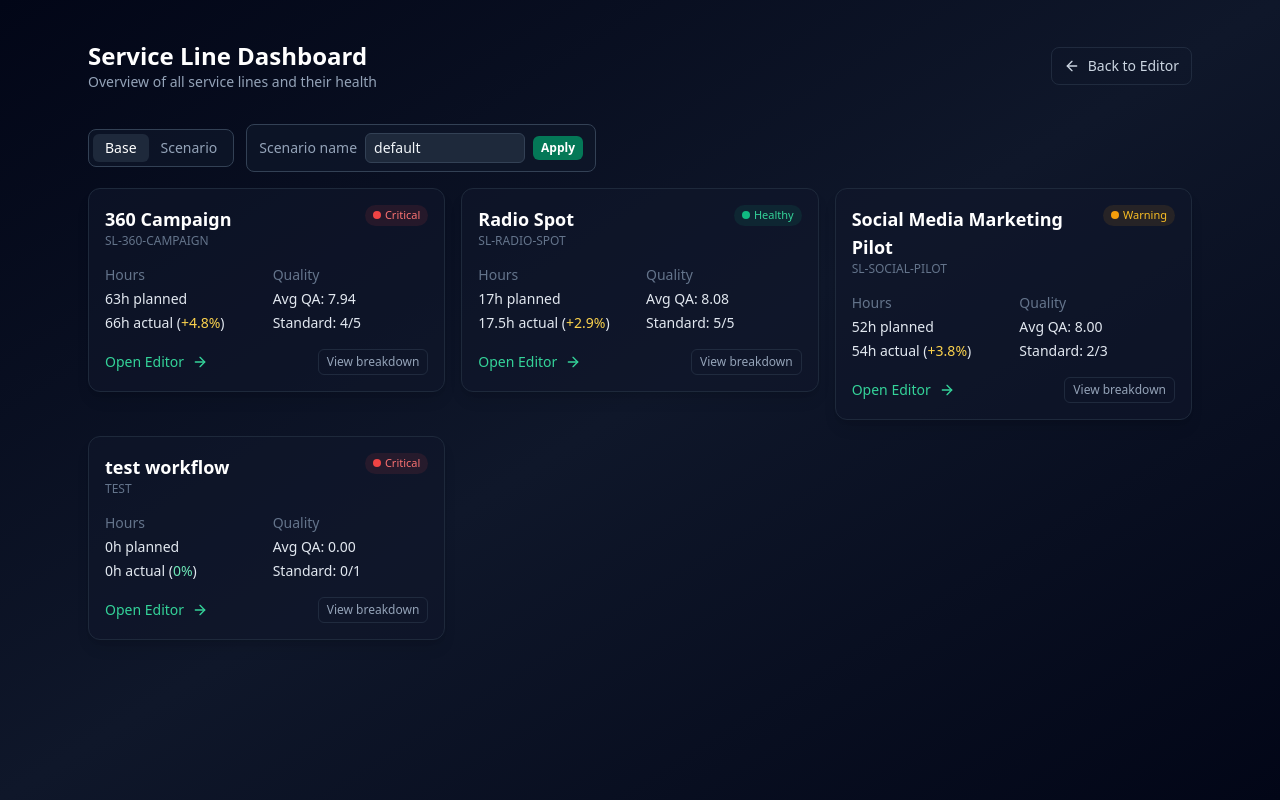
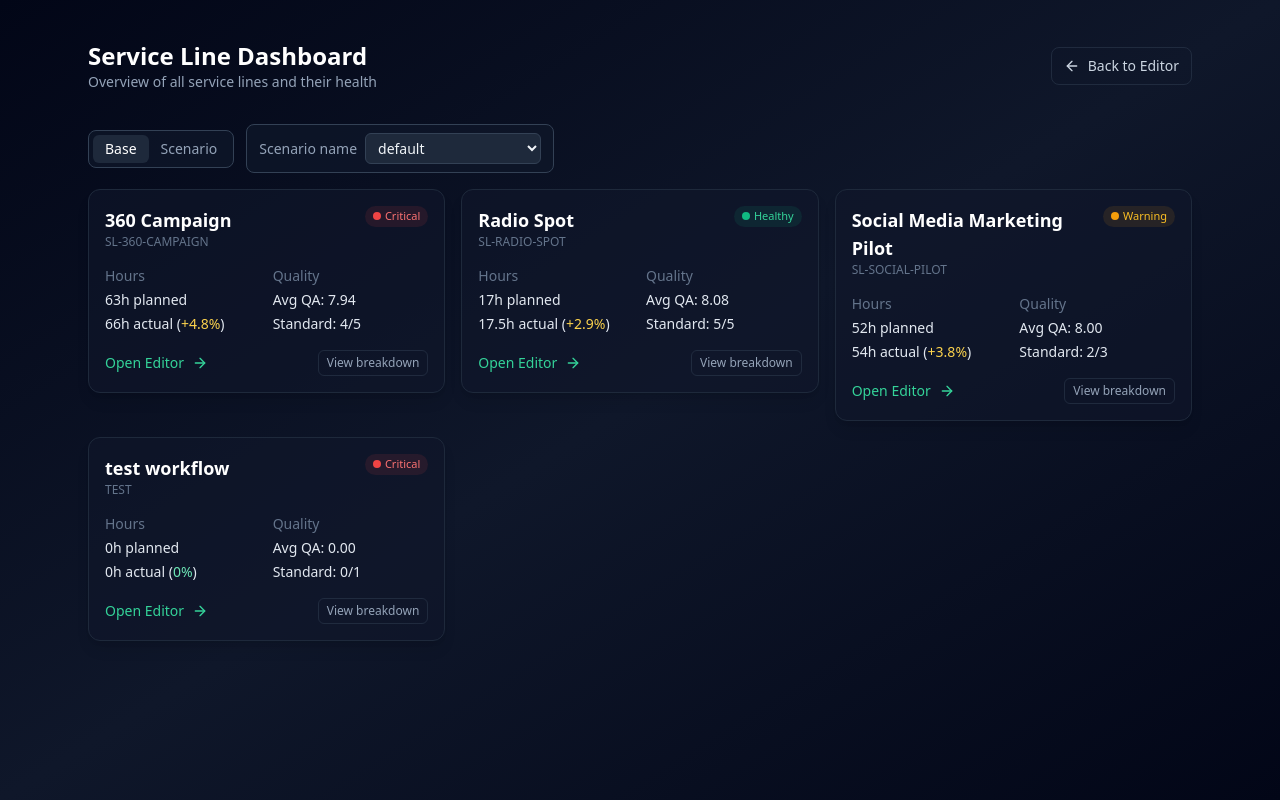
Before and after one commit to RaisinBread42/blueprintos, a Next.js app: page /dashboard in a window 1280 px wide. Built offline with nearby package versions, Linux system fonts and the light colour scheme.

Commit message:
feat(dashboard): scenario selector with named options

```diff
--- a/src/app/dashboard/page.tsx
+++ b/src/app/dashboard/page.tsx
@@ -22,8 +22,8 @@ export default function DashboardPage() {
   const [error, setError] = useState<string | null>(null);
   const [expanded, setExpanded] = useState<Record<string, boolean>>({});
   const [viewMode, setViewMode] = useState<"base" | "scenario">("base");
-  const [scenarioNameInput, setScenarioNameInput] = useState("default");
   const [scenarioName, setScenarioName] = useState("default");
+  const [scenarioOptions, setScenarioOptions] = useState<string[]>(["default"]);
   const [scenarioData, setScenarioData] = useState<Record<string, ScenarioPayload>>({});
   const [scenarioLoading, setScenarioLoading] = useState(false);
   const [scenarioError, setScenarioError] = useState<string | null>(null);
@@ -103,15 +103,25 @@ export default function DashboardPage() {
               }
               const json = await res.json();
               if (json.success && json.data?.scenario) {
-                return [sl.service_line_id, json.data.scenario as ScenarioPayload] as const;
+                return [sl.service_line_id, json.data.scenario as ScenarioPayload, json.data.names ?? []] as const;
               }
             } catch {
               // ignore
             }
-            return [sl.service_line_id, defaultScenario] as const;
+            return [sl.service_line_id, defaultScenario, []] as const;
           })
         );
-        setScenarioData(Object.fromEntries(entries));
+        const scenarioEntries = entries.map(([id, payload]) => [id, payload]);
+        const namesUnion = new Set<string>();
+        entries.forEach(([, , names]) => {
+          if (Array.isArray(names)) names.forEach((n) => namesUnion.add(n));
+        });
+        setScenarioOptions((prev) => {
+          const merged = new Set(prev);
+          namesUnion.forEach((n) => merged.add(n));
+          return Array.from(merged).sort();
+        });
+        setScenarioData(Object.fromEntries(scenarioEntries));
       } catch (err) {
         setScenarioError(err instanceof Error ? err.message : "Failed to load scenarios");
       } finally {
@@ -126,6 +136,12 @@ export default function DashboardPage() {
       loadScenarioForAll(scenarioName || "default");
     }
   }, [viewMode, scenarioName, loadScenarioForAll]);
+
+  useEffect(() => {
+    if (viewMode === "scenario" && scenarioOptions.length > 0 && !scenarioOptions.includes(scenarioName)) {
+      setScenarioName(scenarioOptions[0]);
+    }
+  }, [viewMode, scenarioOptions, scenarioName]);
 
   const serviceLinesForView = useMemo(() => {
     if (viewMode !== "scenario") return serviceLines;
@@ -189,18 +205,18 @@ export default function DashboardPage() {
           </div>
           <div className="inline-flex items-center gap-2 rounded-lg border border-slate-700 bg-slate-900/70 px-3 py-2">
             <span className="text-slate-400">Scenario name</span>
-            <input
-              value={scenarioNameInput}
-              onChange={(e) => setScenarioNameInput(e.target.value)}
-              className="w-40 rounded-md border border-slate-700 bg-slate-800 px-2 py-1 text-slate-100 text-sm"
-              placeholder="default"
-            />
-            <button
-              onClick={() => setScenarioName(scenarioNameInput.trim() || "default")}
-              className="rounded-md bg-emerald-700 px-2 py-1 text-xs font-semibold text-white hover:bg-emerald-600"
+            <select
+              value={scenarioName}
+              onChange={(e) => setScenarioName(e.target.value)}
+              className="w-44 rounded-md border border-slate-700 bg-slate-800 px-2 py-1 text-slate-100 text-sm"
             >
-              Apply
-            </button>
+              {scenarioOptions.length === 0 && <option value="default">default</option>}
+              {scenarioOptions.map((opt) => (
+                <option key={opt || "default"} value={opt || "default"}>
+                  {opt || "default"}
+                </option>
+              ))}
+            </select>
             {scenarioLoading && <Loader2 className="h-4 w-4 animate-spin text-emerald-300" />}
           </div>
           {scenarioError && <span className="text-xs text-red-400">Scenario error: {scenarioError}</span>}
```
